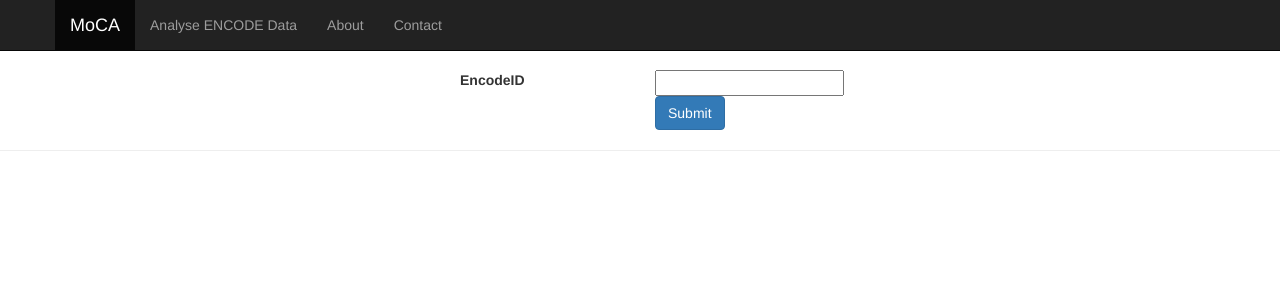
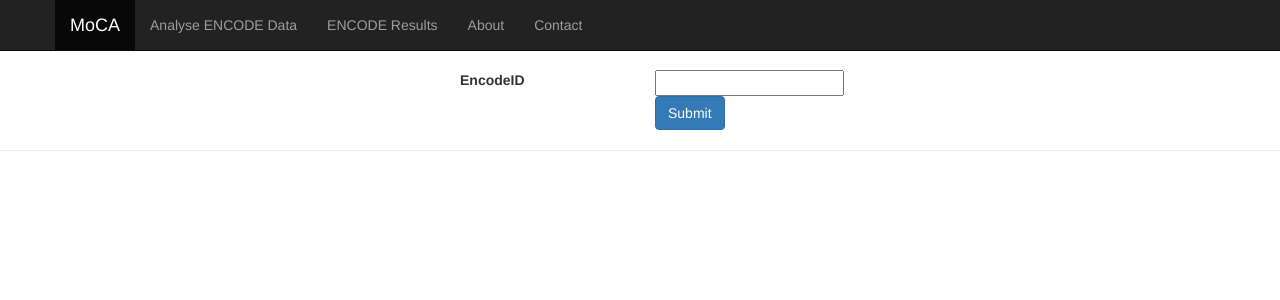
Before and after one commit to saketkc/moca_web, a Flask app: page /encode in a window 1280 px wide. Shown: the top 300 px of the page. Run offline with Flask 2, Linux system fonts and the light colour scheme; parts of the project's set-up code (start-up, migrations or seed data) failed here and were passed over; some libraries are stand-ins or nearby versions.

Commit message:
Add ENCODE results link

```diff
--- a/webserver/templates/bootstrap.html
+++ b/webserver/templates/bootstrap.html
@@ -39,6 +39,7 @@
 				  <ul class="nav navbar-nav">
 					<li class="active"><a class="navbar-brand" href="/">MoCA</a></li>
 					<li><a href="/encode">Analyse ENCODE Data</a></li>
+					<li><a href="/encodeanalysis">ENCODE Results</a></li>
 					<li><a href="#">About</a></li>
 					<li><a href="#">Contact</a></li>
 				  </ul>
```
